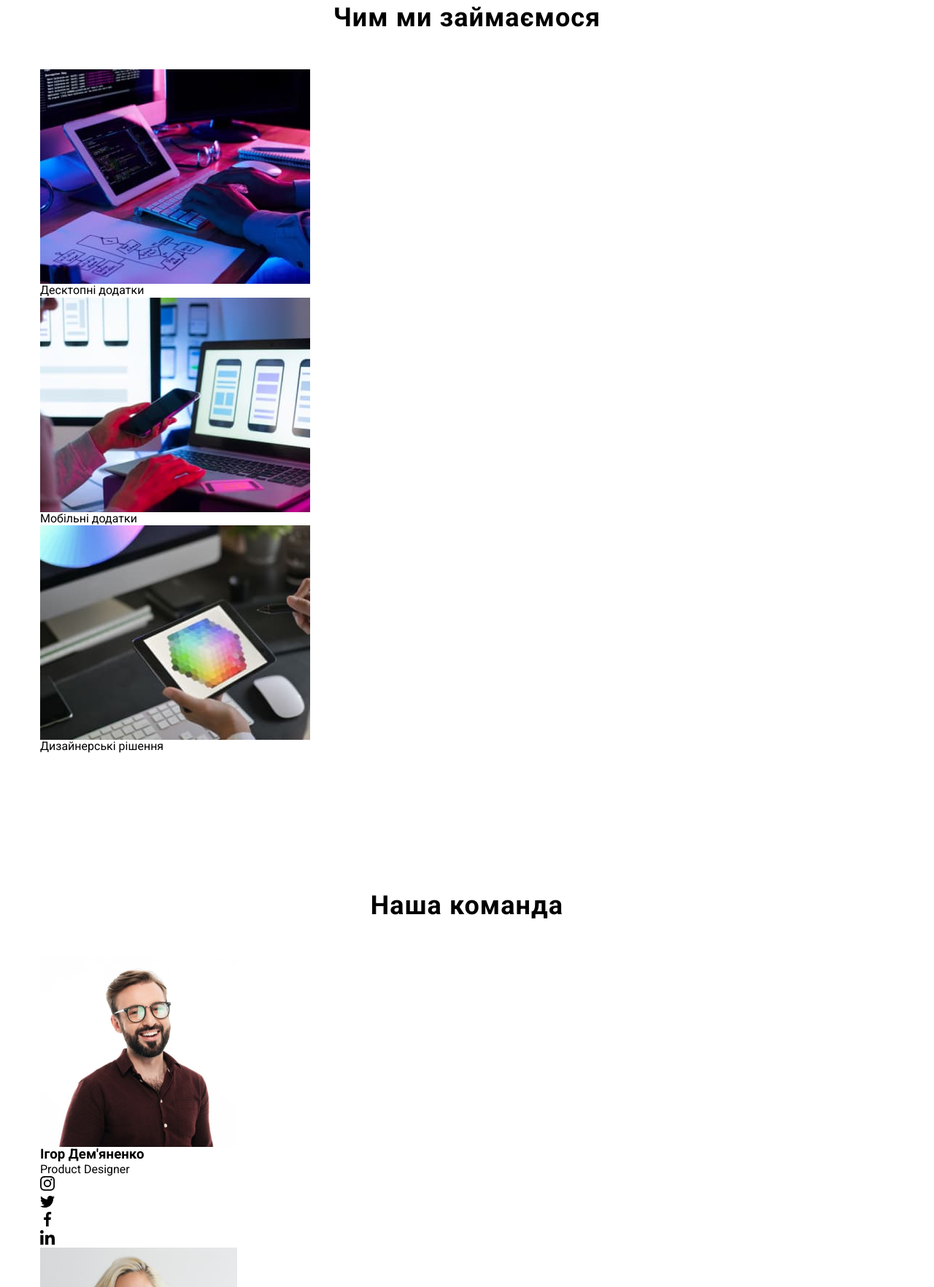
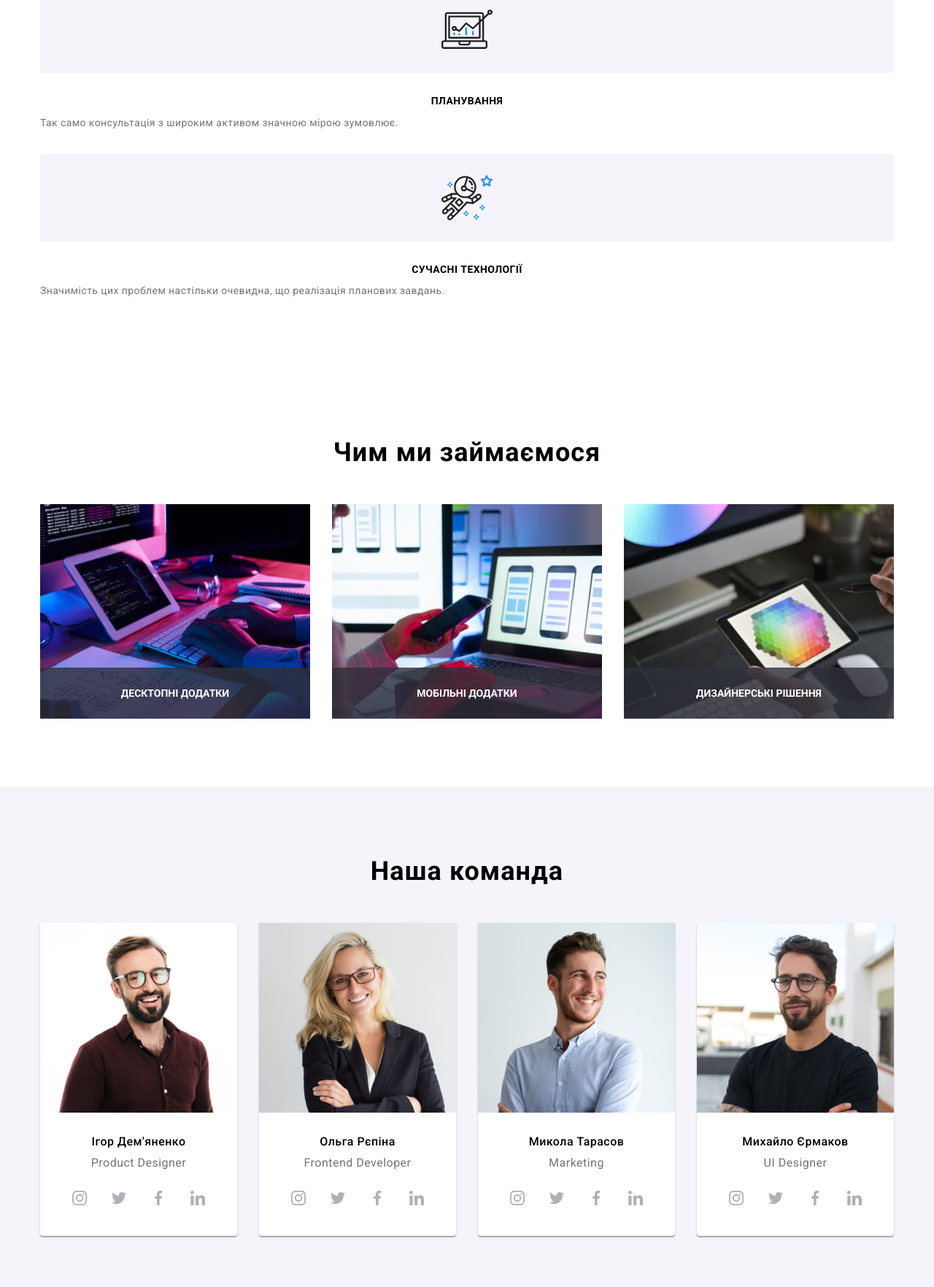
Before and after one commit to bogdan-ryzhko/goit-markup-hw-08, a plain HTML site: page index.html in a window 1280 px wide. Shown: the part 1036-2800 px from the top of the page at 73% size. Drawn offline with Linux system fonts and the light colour scheme.

Commit message:
Зробив мобільні версії секцій Наша команда та Постійні клієнти

```diff
--- a/index.html
+++ b/index.html
@@ -90,7 +90,7 @@
 
     <!-- Переваги -->
 
-    <section class="benefits">
+    <section class="benefits section">
       <div class="container">
         <h2 class="benefits__title">Переваги</h2>
         <ul class="benefits__list list">
--- a/sass/base/_base.scss
+++ b/sass/base/_base.scss
@@ -44,16 +44,24 @@ img {
 }
 
 .section {
-  padding: 94px 0;
+  padding: 60px 0;
+  @media screen and (min-width: 768px) {
+    padding: 94px 0;
+  }
 }
 
 .title {
   font-weight: 700;
-  font-size: 36px;
+  font-size: 28px;
   line-height: 1.17;
   letter-spacing: 0.03em;
-  margin-bottom: 50px;
+  margin-bottom: 30px;
   text-align: center;
+
+  @media screen and (min-width: 768px) {
+    font-size: 36px;
+    margin-bottom: 50px;
+  }
 }
 
 .container {
--- a/sass/main.scss
+++ b/sass/main.scss
@@ -3,179 +3,6 @@
 @import "./base/base";
 @import "./utils/mixins";
 @import "./components/header";
-
-// // =================================================> Переваги <=================================================
-
-// .benefits {
-//   padding-top: 94px;
-
-//   &__title {
-//     font-size: 0;
-//     opacity: 0;
-//     margin: 0;
-//     padding: 0;
-//     border: 0;
-//   }
-
-//   &__list {
-//     @include flexContainer(flex, center);
-//     flex-wrap: wrap;
-//     gap: 30px;
-//   }
-
-//   &__item {
-//     max-width: 270px;
-//   }
-
-//   &__icon-wrapper {
-//     background-color: #f5f4fa;
-//     @include flexContainer(flex, center, center);
-//     width: 270px;
-//     height: 120px;
-//     border-radius: 4px;
-//     margin-bottom: 30px;
-//   }
-
-//   &__item-title {
-//     font-weight: 700;
-//     font-size: 14px;
-//     line-height: 1.14;
-//     letter-spacing: 0.03em;
-//     text-transform: uppercase;
-//     margin-bottom: 10px;
-//   }
-
-//   &__item-text {
-//     font-size: 14px;
-//     line-height: 1.71;
-//     letter-spacing: 0.03em;
-//     color: $descr-color;
-//   }
-// }
-
-// // =================================================> Чим ми займаємось <=================================================
-
-// .about {
-//   &__list {
-//     @include flexContainer(flex, center, center);
-//     gap: 30px;
-//     flex-wrap: wrap;
-//   }
-
-//   &__item {
-//     position: relative;
-//   }
-
-//   &__text {
-//     position: absolute;
-//     bottom: 0;
-//     left: 0;
-//     right: 0;
-
-//     text-transform: uppercase;
-//     font-weight: 700;
-//     font-size: 14px;
-//     min-height: 70px;
-
-//     background-color: rgba(47, 48, 58, 0.8);
-//     @include flexContainer(flex, center, center);
-//     color: #ffffff;
-//   }
-// }
-
-// // =================================================> Наша команда <=================================================
-
-// .team {
-//   background-color: $team-bg;
-
-//   &__list {
-//     @include flexContainer(flex, center, center);
-//     gap: 30px;
-//     flex-wrap: wrap;
-//   }
-
-//   &__content {
-//     padding: 30px 0;
-//   }
-
-//   &__item {
-//     max-width: 270px;
-//     background-color: #ffffff;
-//     box-shadow: 0px 1px 3px rgba(0, 0, 0, 0.12), 0px 1px 1px rgba(0, 0, 0, 0.14),
-//       0px 2px 1px rgba(0, 0, 0, 0.2);
-//     border-radius: 0px 0px 4px 4px;
-//     text-align: center;
-//   }
-
-//   &__item-name {
-//     font-weight: 500;
-//     font-size: 16px;
-//     line-height: 1.19;
-//     letter-spacing: 0.03em;
-//     margin-bottom: 10px;
-//   }
-
-//   &__item-descr {
-//     line-height: 1.19;
-//     letter-spacing: 0.03em;
-//     color: $descr-color;
-//     margin-bottom: 16px;
-//   }
-
-//   &__soc-list {
-//     @include flexContainer(flex, center, center);
-//   }
-
-//   &__soc-item + &__soc-item {
-//     margin-left: 10px;
-//   }
-
-//   &__soc-link {
-//     @include flexContainer(flex, center, center);
-//     padding: 12px;
-//     border-radius: 100%;
-//     color: $icon-color;
-//     transition: background-color $timing-transition, color $timing-transition;
-
-//     &:hover,
-//     &:focus {
-//       background-color: $brand-color;
-//       color: #ffffff;
-//     }
-//   }
-//   &__soc-icon {
-//     fill: currentColor;
-//   }
-// }
-
-// // =================================================> Постійні клієнти <=================================================
-
-// .clients {
-//   &__list {
-//     @include flexContainer(flex, space-between, center);
-//     flex-wrap: wrap;
-//   }
-
-//   &__link {
-//     @include flexContainer(flex, center, center);
-//     width: 170px;
-//     height: 92px;
-//     border: 1px solid $icon-color;
-//     border-radius: 4px;
-//     transition: color $timing-transition;
-//     color: $icon-color;
-
-//     &:hover,
-//     &:focus {
-//       border: 1px solid $brand-color;
-//       color: $brand-color;
-//     }
-//   }
-
-//   &__icon {
-//     fill: currentColor;
-//   }
-// }
 
 // =================================================> Герой <=================================================
 
@@ -222,5 +49,182 @@
   }
 }
 
+// // =================================================> Переваги <=================================================
+
+.benefits {
+  &__title {
+    font-size: 0;
+    opacity: 0;
+    visibility: hidden;
+    width: 0;
+    height: 0;
+  }
+
+  &__list {
+  }
+
+  &__item + &__item {
+    margin-top: 30px;
+  }
+  &__icon-wrapper {
+    background-color: #f5f4fa;
+    @include flexContainer(flex, center, center);
+    width: 100%;
+    height: 120px;
+    border-radius: 4px;
+    margin-bottom: 30px;
+  }
+
+  &__item-title {
+    text-align: center;
+    font-weight: 700;
+    font-size: 14px;
+    line-height: 1.2;
+    letter-spacing: 0.03em;
+    text-transform: uppercase;
+    margin-bottom: 10px;
+  }
+
+  &__item-text {
+    font-weight: 400;
+    font-size: 14px;
+    line-height: 1.71;
+    letter-spacing: 0.03em;
+    color: #757575;
+  }
+}
+
+// // =================================================> Чим ми займаємось <=================================================
+
+.about {
+  @media screen and (max-width: 768px) {
+    display: none;
+  }
+  &__list {
+    @include flexContainer(flex, center, center);
+    gap: 30px;
+    flex-wrap: wrap;
+  }
+
+  &__item {
+    position: relative;
+  }
+
+  &__text {
+    position: absolute;
+    bottom: 0;
+    left: 0;
+    right: 0;
+
+    text-transform: uppercase;
+    font-weight: 700;
+    font-size: 14px;
+    min-height: 70px;
+
+    background-color: rgba(47, 48, 58, 0.8);
+    @include flexContainer(flex, center, center);
+    color: #ffffff;
+  }
+}
+
+// // =================================================> Наша команда <=================================================
+
+.team {
+  background-color: $team-bg;
+
+  &__list {
+    @include flexContainer(flex, center, center);
+    gap: 30px;
+    flex-wrap: wrap;
+  }
+
+  &__content {
+    padding: 30px 0;
+  }
+
+  &__item {
+    max-width: 270px;
+    background-color: #ffffff;
+    box-shadow: 0px 1px 3px rgba(0, 0, 0, 0.12), 0px 1px 1px rgba(0, 0, 0, 0.14),
+      0px 2px 1px rgba(0, 0, 0, 0.2);
+    border-radius: 0px 0px 4px 4px;
+    text-align: center;
+  }
+
+  &__item-name {
+    font-weight: 500;
+    font-size: 16px;
+    line-height: 1.19;
+    letter-spacing: 0.03em;
+    margin-bottom: 10px;
+  }
+
+  &__item-descr {
+    line-height: 1.19;
+    letter-spacing: 0.03em;
+    color: $descr-color;
+    margin-bottom: 16px;
+  }
+
+  &__soc-list {
+    @include flexContainer(flex, center, center);
+  }
+
+  &__soc-item + &__soc-item {
+    margin-left: 10px;
+  }
+
+  &__soc-link {
+    @include flexContainer(flex, center, center);
+    padding: 12px;
+    border-radius: 100%;
+    color: $icon-color;
+    transition: background-color $timing-transition, color $timing-transition;
+
+    &:hover,
+    &:focus {
+      background-color: $brand-color;
+      color: #ffffff;
+    }
+  }
+  &__soc-icon {
+    fill: currentColor;
+  }
+}
+
+// // =================================================> Постійні клієнти <=================================================
+
+.clients {
+  &__list {
+    @include flexContainer(flex, center, center);
+    flex-wrap: wrap;
+    gap: 30px;
+  }
+
+  &__item {
+    flex-basis: calc(100% / 2 - 30px);
+  }
+
+  &__link {
+    @include flexContainer(flex, center, center);
+    width: 100%;
+    height: 92px;
+    border: 1px solid $icon-color;
+    border-radius: 4px;
+    transition: color $timing-transition;
+    color: $icon-color;
+
+    &:hover,
+    &:focus {
+      border: 1px solid $brand-color;
+      color: $brand-color;
+    }
+  }
+
+  &__icon {
+    fill: currentColor;
+  }
+}
+
 @import "./components/footer";
 @import "./components/modal";
```
Also changed, not shown: css/main.css, css/portfolio.css, dist/css/main.min.css, dist/css/portfolio.min.css, 4 other files.
